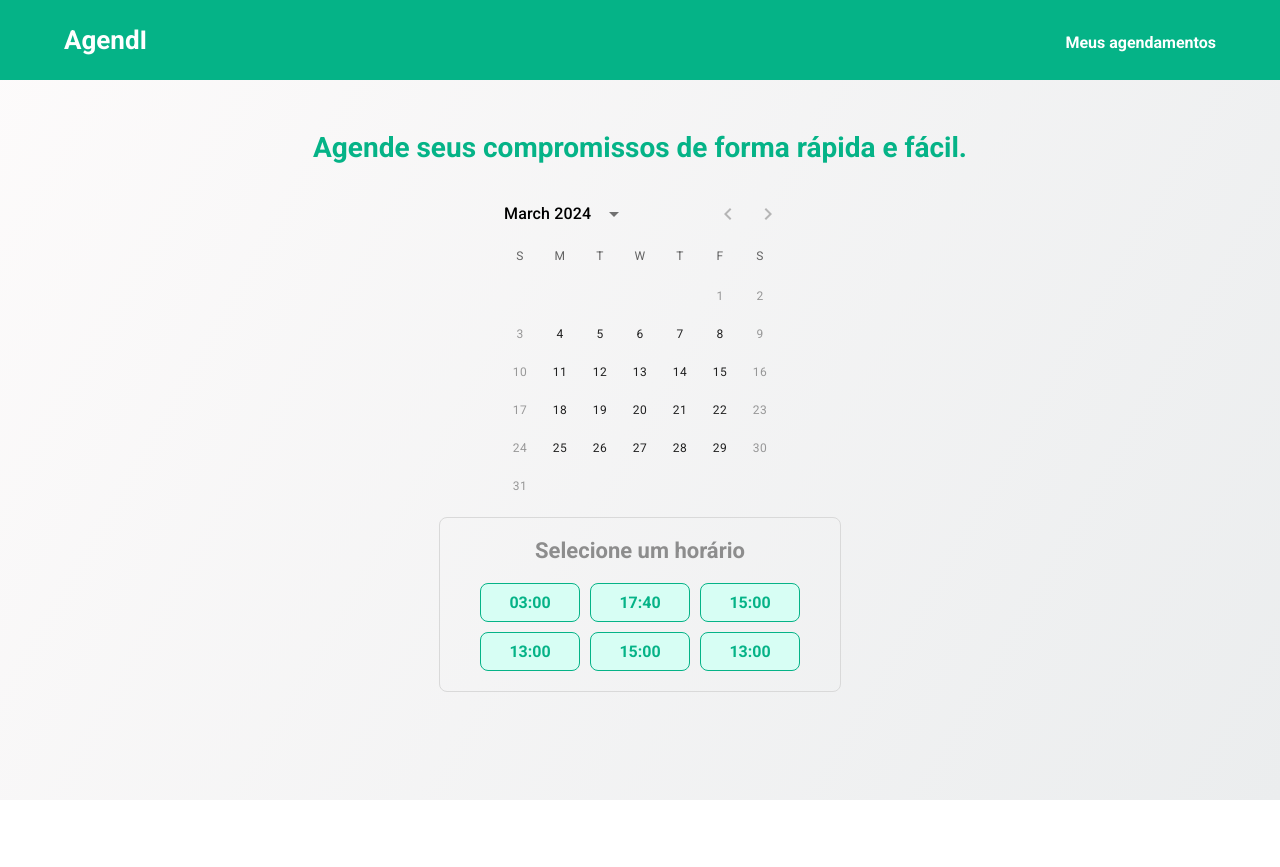
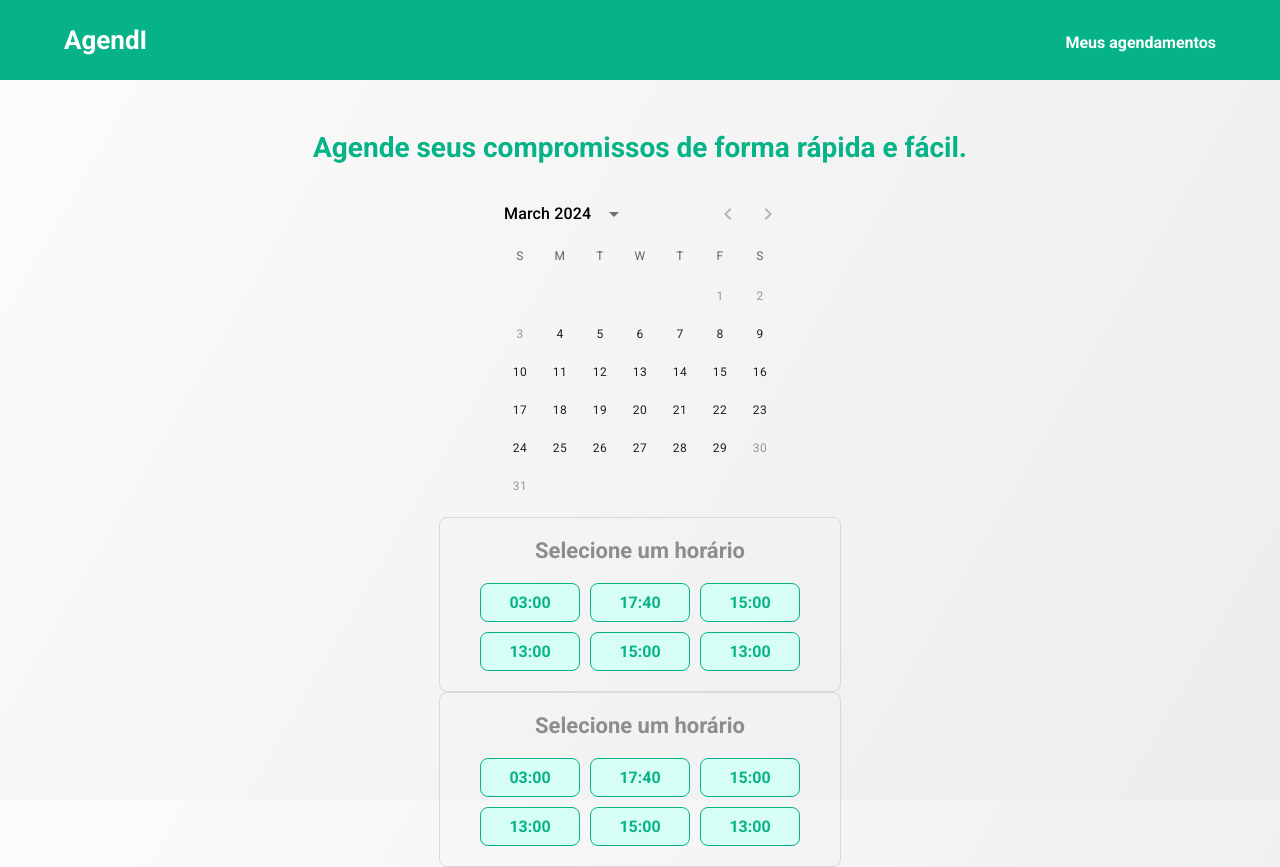
Before and after one commit to Hitallo-moreira/agendi, a React (Vite) app in the folder agendi/: page / in a window 1280 px wide. Before the commit the page ends 800 px from the top, so only its background shows below. Built offline with nearby package versions, Linux system fonts and the light colour scheme.

Commit message:
feat: passing the available dates to DateAvailable component

```diff
--- a/agendi/src/components/Calendar.jsx
+++ b/agendi/src/components/Calendar.jsx
@@ -5,6 +5,14 @@ import { DateCalendar } from '@mui/x-date-pickers/DateCalendar';
 import dayjs from 'dayjs';
 import styled from "styled-components";
 import data from "../db/db.json";
+import DateAvailable from './DateAvailable'; // Importe o componente DateAvailable
+
+const CalendarWrapper = styled.div`
+  display: flex;
+  flex-direction: column;
+  align-items: center;
+  width: 100%;
+`;
 
 const Title = styled.h1`
   font-size: 28px;
@@ -16,31 +24,39 @@ const Title = styled.h1`
   }
 `;
 
-
 function Calendar() {
   const minDate = dayjs('2024-03-04');
   const maxDate = dayjs('2024-03-29');
+  const [selectedDate, setSelectedDate] = useState(null);
+  const [availableTimes, setAvailableTimes] = useState([]);
 
-  const isWeekend = (date) => {
-    const dayOfWeek = date.day();
-    return dayOfWeek === 0 || dayOfWeek === 6;
-  }
+  const handleDateChange = (date) => {
+    setSelectedDate(date);
 
-  const shouldDisableDate = (date) => {
-    return isWeekend(date);
-  }
+    const formattedDate = date.format('YYYY-MM-DD');
+    console.log('Data selecionada:', formattedDate);
+    if (data[formattedDate]) {
+      console.log('Horários disponíveis:', data[formattedDate]);
+      setAvailableTimes(data[formattedDate]);
+    } else {
+      console.log('Sem horários disponíveis para esta data.');
+      setAvailableTimes([]);
+    }
+  };
 
   return (
-    <div className='calendar-wrapper'>
+    <CalendarWrapper>
       <Title>Agende seus compromissos de forma rápida e fácil.</Title>
       <LocalizationProvider dateAdapter={AdapterDayjs}>
         <DateCalendar
           minDate={minDate}
           maxDate={maxDate}
-          shouldDisableDate={shouldDisableDate}
+          value={selectedDate}
+          onChange={handleDateChange}
         />
       </LocalizationProvider>
-    </div>
+      <DateAvailable availableTimes={availableTimes} />
+    </CalendarWrapper>
   );
 }
 
```
